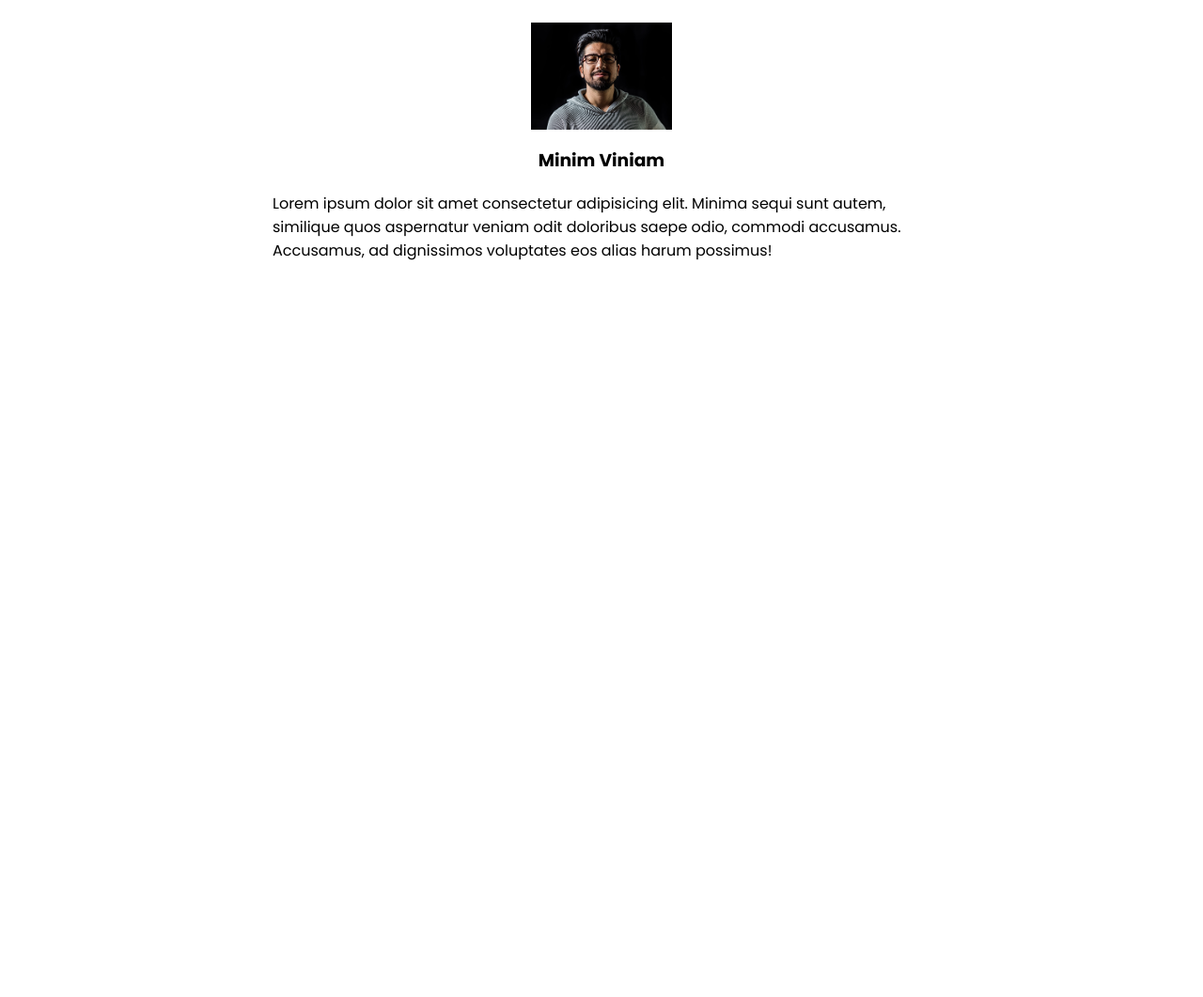
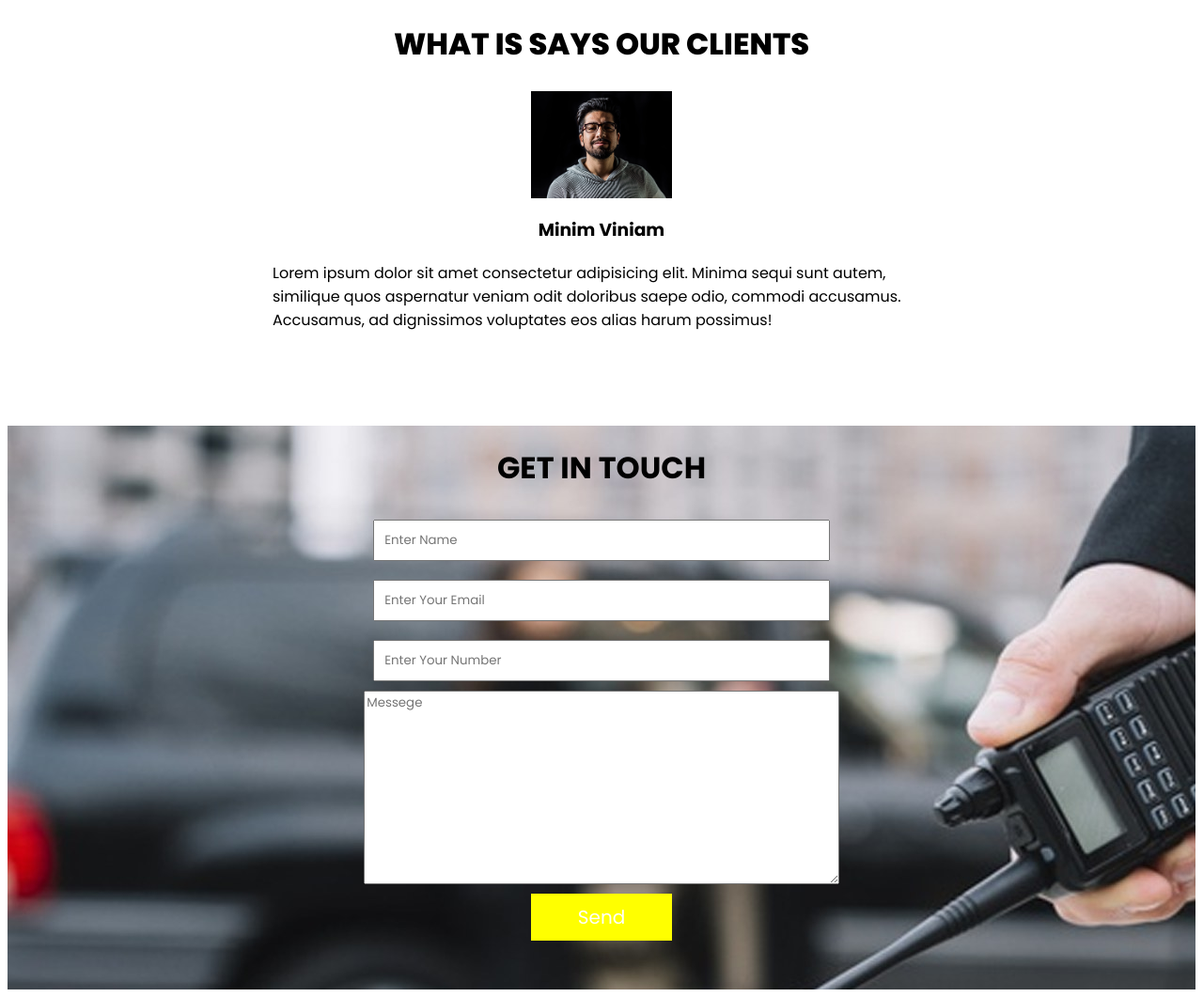
Before and after one commit to mehedihasan2061/guarder-mission, a plain HTML site: page index.html in a window 1280 px wide. Shown: the part 1665-2726 px from the top of the page at 94% size. Before the commit the page ends 1952 px from the top, so only its background shows below. Drawn offline with Linux system fonts and the light colour scheme.

Commit message:
client-info create

```diff
--- a/css/styles.css
+++ b/css/styles.css
@@ -65,12 +65,16 @@
 .svg-img{
     width: 100px;
 }
+.client-content{
+  margin-top: 100px;
+}
 
 .client-title{
     font-size: 2rem;
     font-weight: 800;
     text-align: center;
 }
+
 .client-img{
         width: 150px;
         display: block;
@@ -85,3 +89,41 @@
     margin: 0px auto;
 
 }
+.background-input{
+   background-image: url(./../images/contact-bg.jpg);
+   height: 600px;
+   display: flex;
+   justify-content: center;
+   margin-top: 100px;
+}
+.input-field{
+
+    display: flex;
+    flex-direction: column;
+    width: 40%;
+
+}
+.input-title{
+  text-align: center;
+}
+
+.input-field input{
+  padding: 10px;
+  margin: 10px;
+
+}
+.input-btn{
+  background-color: yellow;
+    color: white;
+    font-size: 20px;
+    border: none;
+    padding: 10px 20px;
+    width: 150px;
+    margin: 10px auto;
+
+}
+.input-btn:hover {
+  background-color: white;
+  color: yellow;
+  border: 1px solid yellow;
+}
--- a/index.html
+++ b/index.html
@@ -99,7 +99,7 @@
       </section>
 
       <section>
-        <div class="">
+        <div class="client-content">
           <h1 class="client-title">WHAT IS SAYS OUR CLIENTS</h1>
           <img class="client-img" src="./images/client.png" alt="" />
           <h3 class="client-name">Minim Viniam</h3>
@@ -111,6 +111,24 @@
           </p>
         </div>
       </section>
+
+
+      <!-- background input field  -->
+
+      <div>
+        <div class="background-input">
+
+            <form class="input-field">
+              <h1 class="input-title">GET IN TOUCH</h1>
+                <input type="text" placeholder="Enter Name">
+                <input type="email" name="" id="" placeholder="Enter Your Email">
+                <input type="number" name="" id="" placeholder="Enter Your Number">
+                <textarea  name="" id="" cols="10" rows="10" placeholder="Messege"></textarea>
+                <button class="input-btn">Send</button>
+            </form>
+        </div>
+      </div>
+
     </main>
   </body>
 </html>
```
